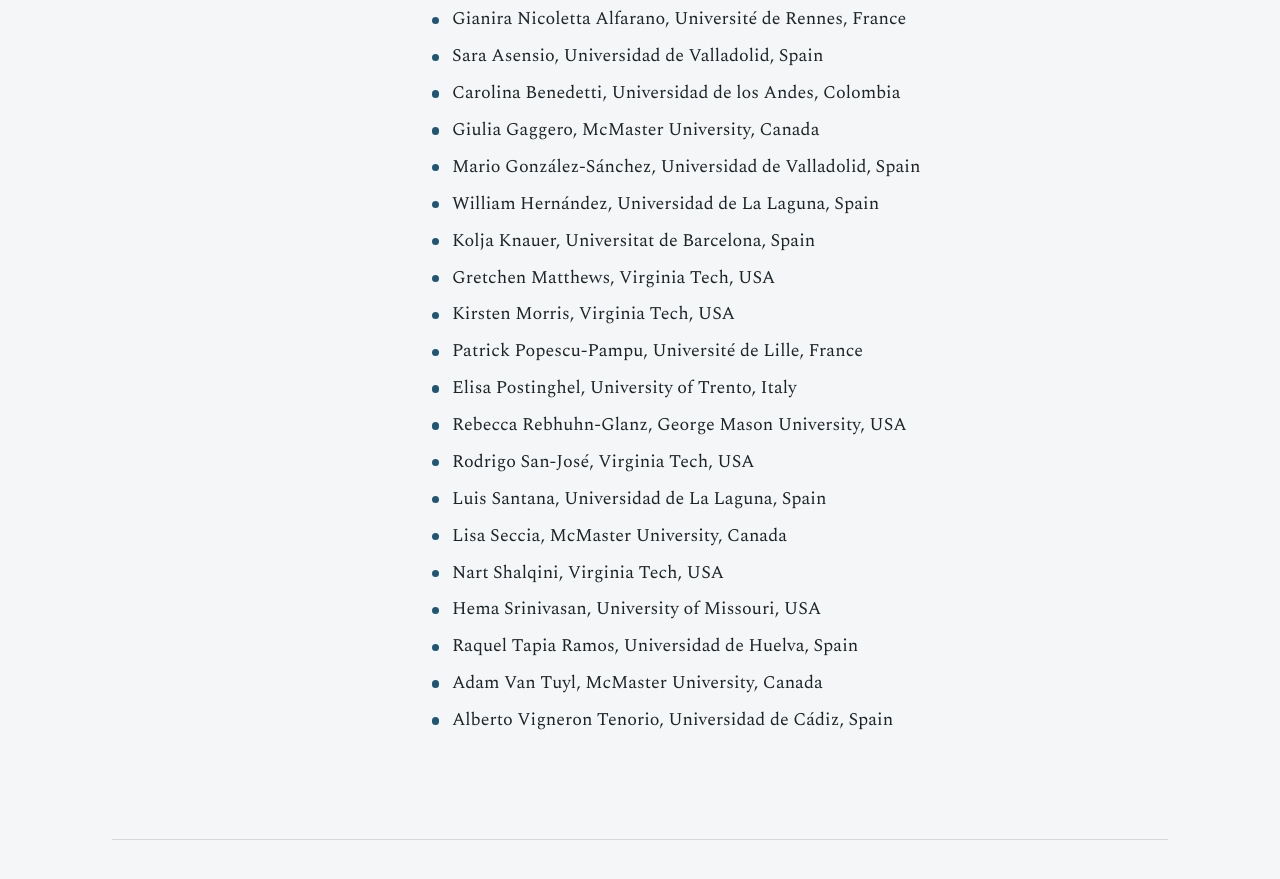
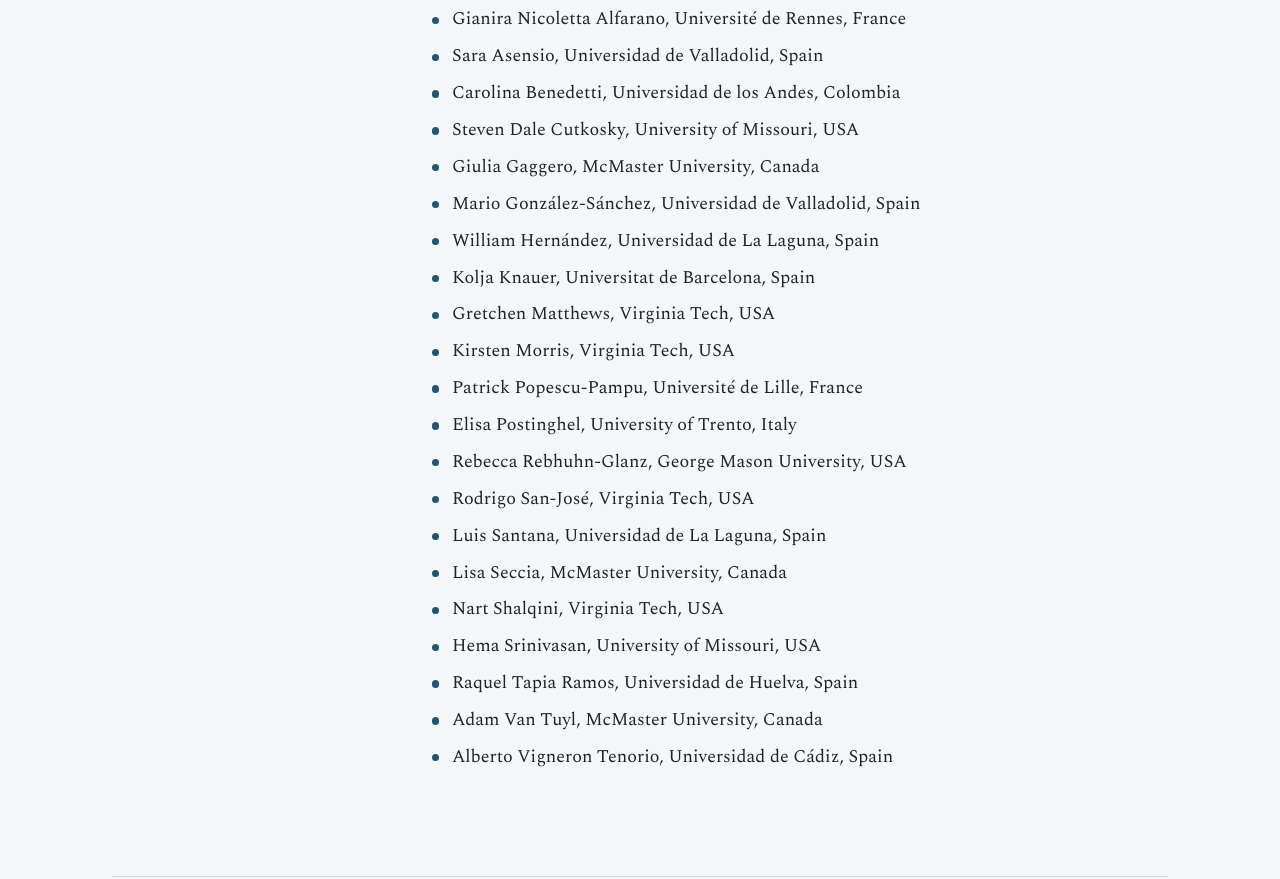
Before and after one commit to Delio090418/CANARiAS-algebra-fest-2027, a plain HTML site: page index.html in a window 1280 px wide. Shown: the part 2075-2954 px from the top of the page. Drawn offline with nearby package versions, Linux system fonts and the light colour scheme.

Commit message:
Update index.html

```diff
--- a/index.html
+++ b/index.html
@@ -457,6 +457,7 @@
           <li>Gianira Nicoletta Alfarano, Université de Rennes, France</li>
           <li>Sara Asensio, Universidad de Valladolid, Spain</li>
           <li>Carolina Benedetti, Universidad de los Andes, Colombia</li>
+          <li>Steven Dale Cutkosky, University of Missouri, USA</li>
           <li>Giulia Gaggero, McMaster University, Canada</li>
           <li>Mario González-Sánchez, Universidad de Valladolid, Spain</li>
           <li>William Hernández, Universidad de La Laguna, Spain</li>
@@ -470,7 +471,7 @@
           <li>Luis Santana, Universidad de La Laguna, Spain</li>
           <li>Lisa Seccia, McMaster University, Canada</li>
           <li>Nart Shalqini, Virginia Tech, USA</li>
-          <li>Hema Srinivasan, University of Missouri, USA </li>
+          <li>Hema Srinivasan, University of Missouri, USA</li>
           <li>Raquel Tapia Ramos, Universidad de Huelva, Spain</li>
           <li>Adam Van Tuyl, McMaster University, Canada</li>
           <li>Alberto Vigneron Tenorio, Universidad de Cádiz, Spain</li>
```
